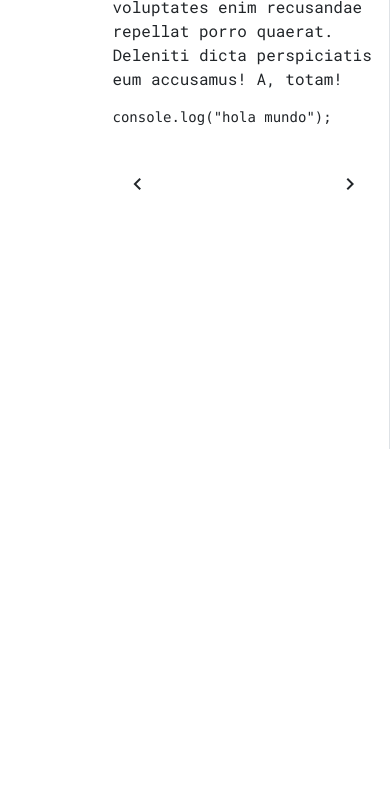
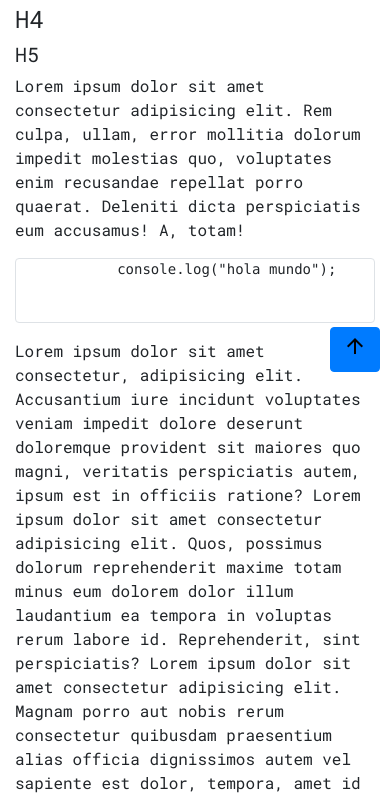
Before and after one commit to francoZuniga32/debian-fai, a plain HTML site: page documentacion.html in a window 390 px wide. Shown: the part 462-1262 px from the top of the page. Before the commit the page ends 844 px from the top, so only its background shows below. Drawn offline with nearby package versions, Linux system fonts and the light colour scheme.

Commit message:
d2112h0106

```diff
--- a/documentacion.html
+++ b/documentacion.html
@@ -17,7 +17,7 @@
     <link href="https://fonts.googleapis.com/icon?family=Material+Icons" rel="stylesheet">
 </head>
 <body class="container-fluid">
-    <nav class="navbar navbar-expand-lg navbar-light bg-light">
+    <nav class="navbar navbar-expand-lg navbar-light bg-light" id="menu">
         <a class="navbar-brand" href="#">
           <img src="Media/logo.png" alt="" width="30px">Debian-FAI
         </a>
@@ -141,9 +141,13 @@
           <h4>H4</h4>
           <h5>H5</h5>
           <p>Lorem ipsum dolor sit amet consectetur adipisicing elit. Rem culpa, ullam, error mollitia dolorum impedit molestias quo, voluptates enim recusandae repellat porro quaerat. Deleniti dicta perspiciatis eum accusamus! A, totam!</p>
-          <pre><code class="has-line-data" data-line-start="1" data-line-end="3" class="language-javascript"><span class="hljs-built_in">console</span>.log(<span class="hljs-string">"hola mundo"</span>);
-          </code></pre>
-
+          <pre class="rounded border">
+            <code data-line-start="1" data-line-end="3" class="language-javascript"><span class="hljs-built_in">console</span>.log(<span class="hljs-string">"hola mundo"</span>);
+            </code>
+          </pre>
+          Lorem ipsum dolor sit amet consectetur, adipisicing elit. Accusantium iure incidunt voluptates veniam impedit dolore deserunt doloremque provident sit maiores quo magni, veritatis perspiciatis autem, ipsum est in officiis ratione?
+          Lorem ipsum dolor sit amet consectetur adipisicing elit. Quos, possimus dolorum reprehenderit maxime totam minus eum dolorem dolor illum laudantium ea tempora in voluptas rerum labore id. Reprehenderit, sint perspiciatis?
+          Lorem ipsum dolor sit amet consectetur adipisicing elit. Magnam porro aut nobis rerum consectetur quibusdam praesentium alias officia dignissimos autem vel sapiente est dolor, tempora, amet id nemo qui dolorum!
           <!-- los botones de las guias-->
           <div class="row">
               <div class="col">
@@ -166,5 +170,10 @@
     <footer>
 
     </footer>
+    <a href="#menu" class="btn btn-primary subir" role="button">
+        <i class="material-icons">
+        arrow_upward
+        </i>
+    </a>
 </body>
 </html>
--- a/main.css
+++ b/main.css
@@ -58,8 +58,20 @@
     padding-top: 1%;
 }
 
+/*contenido del manual*/
+
 .contenido{
     margin-left: 25%;
+}
+
+.contenido h2, h3, h5{
+    text-align: left;
+}
+
+/**/
+
+.subir{
+    display: none;
 }
 
 /* tamaño de los iconos */
@@ -91,3 +103,25 @@
         display: none;
     }
 }
+
+@media (max-width: 425px){
+    .listaguion.mayor{
+        position: relative;
+    }
+
+    .contenido{
+        margin: 0;
+    }
+
+    .subir{
+        display:block;
+        background-repeat:no-repeat;
+        font-size:20px;
+        color:black;
+        cursor:pointer;
+        position:fixed;
+        bottom:10px;
+        right:10px;
+        z-index:2;
+    }
+}
```
